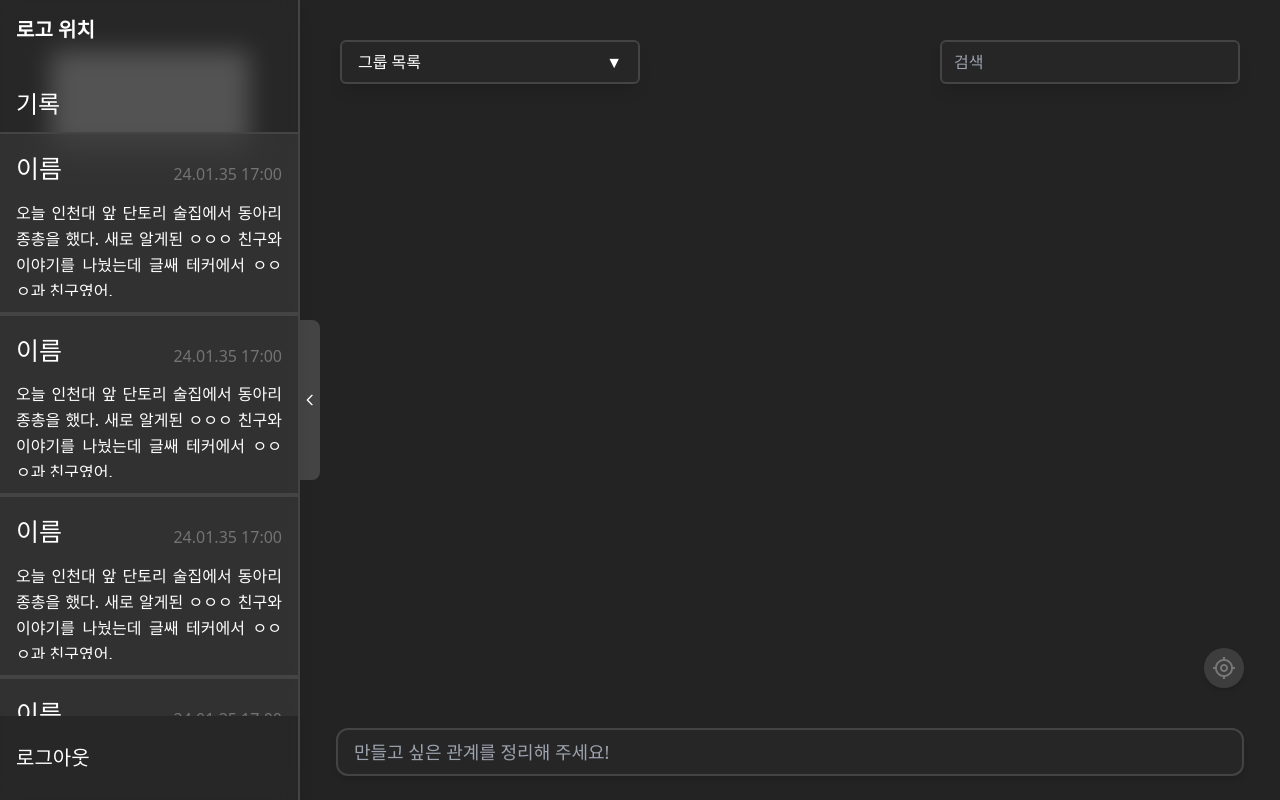
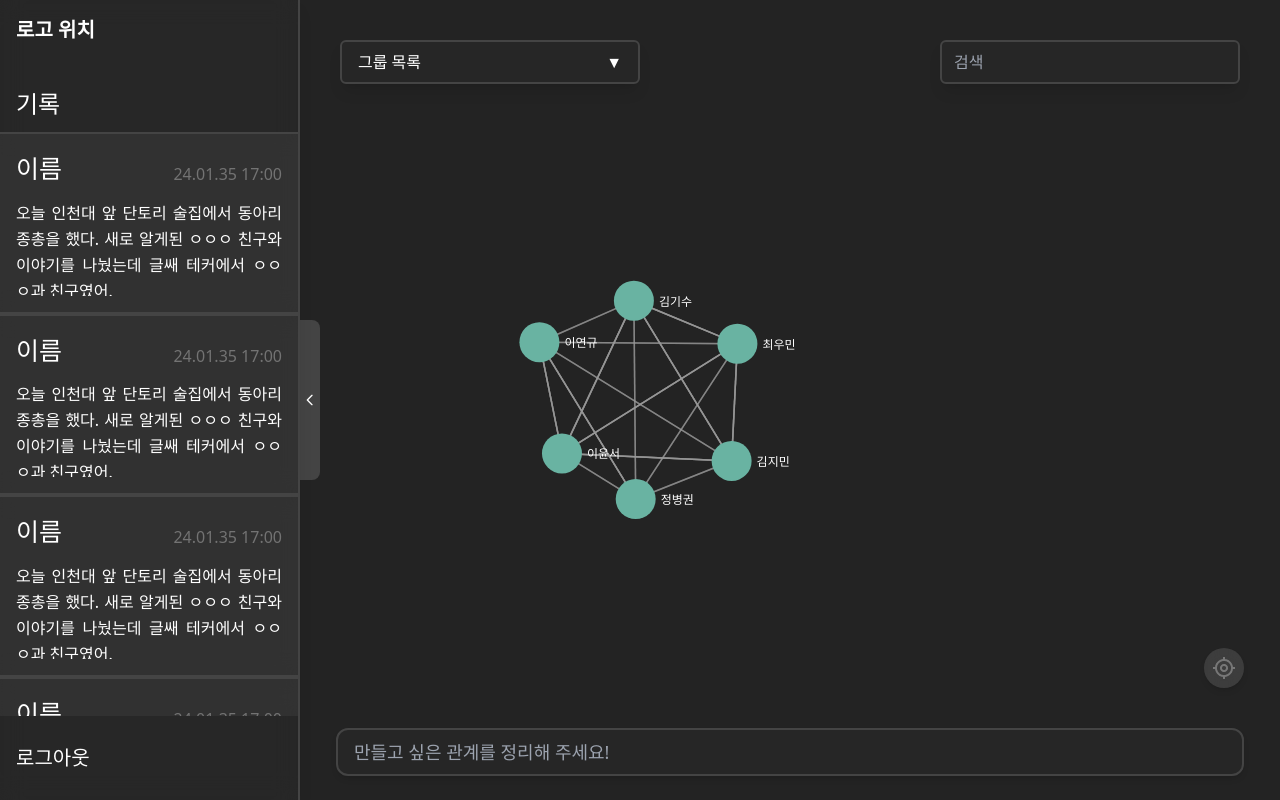
Before and after one commit to 2024-Winter-Bootcamp-Team-J/frontend, a React (Vite) app: page /main in a window 1280 px wide. Built offline with nearby package versions, Linux system fonts and the light colour scheme.

Commit message:
[feat] 메인페이지 D3.js 차트 구현 완료 및 더미 데이터 적용 완료

```diff
--- a/src/DummyData/Dummy.tsx
+++ b/src/DummyData/Dummy.tsx
@@ -1,57 +1,54 @@
 type DummyItem = {
-    profile: string;
-    name: string;
-    memo: string;
-    time: string;
-    category: string[]; // 카테고리를 배열로 정의
-};
+  profile: string
+  name: string
+  memo: string
+  time: string
+  category: string[] // 카테고리를 배열로 정의
+}
 
-
-
-
-const dummyData: DummyItem[] =[
+const dummyData: DummyItem[] = [
   {
     profile: 'https://via.placeholder.com/50',
     name: '이연규',
     memo: '누구누구랑 밥을 먹었다. 맛있었다. 근데 지금도 배가 고프다',
     time: '2025-01-13 10:00',
-      category: ['프론트앤드','리더'],
+    category: ['프론트앤드', '리더', '친구', '테커'],
   },
   {
     profile: 'https://via.placeholder.com/50',
     name: '김기수',
     memo: 'Had a meeting with Jane about project updates.',
     time: '2025-01-13 12:30',
-      category: ['백앤드'],
+    category: ['백앤드', '친구'],
   },
   {
     profile: 'https://via.placeholder.com/50',
     name: '김지민',
     memo: 'Discussed marketing strategies with Alice.',
     time: '2025-01-12 15:00',
-      category: ['백앤드'],
+    category: ['백앤드', '친구'],
   },
   {
     profile: 'https://via.placeholder.com/50',
     name: '이윤서',
     memo: 'Lunch with Bob at the new Italian restaurant.',
     time: '2025-01-12 13:00',
-      category: ['백앤드','DevOps'],
+    category: ['백앤드', 'DevOps', '친구', '테커'],
   },
   {
     profile: 'https://via.placeholder.com/50',
     name: '정병권',
     memo: 'Reviewed the design drafts Emily sent over.',
     time: '2025-01-11 16:45',
-      category: ['프론트앤드'],
+    category: ['프론트앤드', '친구'],
   },
   {
     profile: 'https://via.placeholder.com/50',
     name: '최우민',
     memo: 'Reviewed the design drafts Emily sent over.',
     time: '2025-01-11 16:45',
-        category: ['백앤드'],
+    category: ['백앤드', '친구'],
   },
-  ];
+]
 
-  export default dummyData;
+export default dummyData
--- a/src/Pages/MainPage.tsx
+++ b/src/Pages/MainPage.tsx
@@ -1,103 +1,157 @@
 import React, { useEffect, useRef, useState } from 'react'
 import * as d3 from 'd3'
+import dummyData from '../DummyData/Dummy'
 import SideMenuBar from '../modal/MainPageModal/SideMenu'
 import Typing from '../components/MainPageComponents/Typing'
 import LocationButton from '../components/MainPageComponents/locationButton'
 import Group from '../components/MainPageComponents/Groups'
 import Search from '../components/MainPageComponents/Search'
-import DummyNod from '../DummyData/DummyNod'
+
+type D3Node = d3.SimulationNodeDatum & {
+  id: string
+  group: string
+  profile: string
+  x?: number
+  y?: number
+}
+
+type Link = d3.SimulationLinkDatum<D3Node> & {
+  source: string | D3Node
+  target: string | D3Node
+}
 
 const MainPage: React.FC = () => {
   const canvasRef = useRef<SVGSVGElement | null>(null)
   const [isSidebarCollapsed, setIsSidebarCollapsed] = useState(false)
-  const [showDummyNod, setShowDummyNod] = useState(false)
+  const [nodes, setNodes] = useState<D3Node[]>([])
+  const zoomRef = useRef<d3.ZoomBehavior<SVGSVGElement, unknown> | null>(null)
+  const gRef = useRef<d3.Selection<SVGGElement, unknown, null, undefined> | null>(null)
 
   useEffect(() => {
-    const renderCanvas = () => {
     const width = window.innerWidth
     const height = window.innerHeight
 
-      const svg = d3
-        .select<SVGSVGElement, unknown>(canvasRef.current!)
-        .attr('width', width)
-        .attr('height', height)
-        .style('background-color', '#232323')
-        .call(
-          d3
+    const svg = d3.select<SVGSVGElement, unknown>(canvasRef.current!).attr('width', width).attr('height', height).style('background-color', '#232323')
+
+    const zoom = d3
       .zoom<SVGSVGElement, unknown>()
       .scaleExtent([0.5, 4])
       .on('zoom', (event) => {
-              svg.select('g').attr('transform', event.transform)
-            }),
-        )
-        .on('dblclick.zoom', null)
+        g.attr('transform', event.transform)
+      })
 
-      svg.selectAll('g').remove() // 기존 요소 제거
+    svg.call(zoom)
+    zoomRef.current = zoom
 
     const g = svg.append('g')
+    gRef.current = g
 
-      // D3로 클릭 가능한 박스 생성
-      g.append('rect')
-        .attr('x', 50)
-        .attr('y', 50)
-        .attr('width', 200)
-        .attr('height', 100)
-        .attr('fill', '#FFFFFF')
-        .attr('stroke', '#333')
-        .attr('stroke-width', 2)
-        .style('cursor', 'pointer') // 클릭 가능한 스타일
-        .on('click', () => {
-          setShowDummyNod(true) // 클릭 시 DummyNod 표시
+    const initialNodes: D3Node[] = dummyData.map((item) => ({
+      id: item.name,
+      group: item.category[0],
+      profile: item.profile,
+      x: Math.random() * width,
+      y: Math.random() * height,
+    }))
+    setNodes(initialNodes)
+
+    const links: Link[] = []
+    dummyData.forEach((item, index) => {
+      item.category.forEach((cat) => {
+        dummyData.forEach((otherItem, otherIndex) => {
+          if (index !== otherIndex && otherItem.category.includes(cat)) {
+            links.push({ source: item.name, target: otherItem.name })
+          }
         })
+      })
+    })
+
+    const simulation = d3
+      .forceSimulation<D3Node>(initialNodes)
+      .force(
+        'link',
+        d3
+          .forceLink<D3Node, Link>(links)
+          .id((d) => d.id)
+          .distance(150),
+      )
+      .force('charge', d3.forceManyBody().strength(-300))
+      .force('center', d3.forceCenter(width / 2, height / 2))
+      .on('tick', ticked)
+
+    const link = g.selectAll('line').data(links).enter().append('line').attr('stroke', '#999').attr('stroke-width', 1.5).attr('opacity', 0.6)
+
+    const node = g.selectAll('g').data(initialNodes).enter().append('g').call(d3.drag<SVGGElement, D3Node>().on('start', dragstarted).on('drag', dragged).on('end', dragended))
+
+    node
+      .append('circle')
+      .attr('r', 20)
+      .attr('fill', (d) => (d.group === '리더' ? '#ff7f0e' : '#69b3a2'))
+
+    node
+      .append('text')
+      .text((d) => d.id)
+      .attr('x', 25)
+      .attr('y', 5)
+      .attr('font-size', '12px')
+      .attr('fill', '#fff')
+
+    function ticked() {
+      link
+        .attr('x1', (d) => (d.source as D3Node).x ?? 0)
+        .attr('y1', (d) => (d.source as D3Node).y ?? 0)
+        .attr('x2', (d) => (d.target as D3Node).x ?? 0)
+        .attr('y2', (d) => (d.target as D3Node).y ?? 0)
+
+      node.attr('transform', (d) => `translate(${d.x ?? 0}, ${d.y ?? 0})`)
     }
 
-    const handleResize = () => {
-      renderCanvas()
+    function dragstarted(event: d3.D3DragEvent<SVGGElement, D3Node, D3Node>, node: D3Node) {
+      if (!event.active) simulation.alphaTarget(0.3).restart()
+      node.fx = node.x
+      node.fy = node.y
     }
 
-    renderCanvas()
-    window.addEventListener('resize', handleResize)
+    function dragged(event: d3.D3DragEvent<SVGGElement, D3Node, D3Node>, node: D3Node) {
+      node.fx = event.x
+      node.fy = event.y
+    }
+
+    function dragended(event: d3.D3DragEvent<SVGGElement, D3Node, D3Node>, node: D3Node) {
+      if (!event.active) simulation.alphaTarget(0)
+      node.fx = null
+      node.fy = null
+    }
 
     return () => {
-      window.removeEventListener('resize', handleResize)
+      svg.selectAll('*').remove()
+      simulation.stop()
     }
   }, [])
 
+  const moveToUserNode = () => {
+    const userNode = nodes.find((node) => node.id === '이연규')
+    if (userNode && gRef.current && zoomRef.current && canvasRef.current) {
+      const transform = d3.zoomIdentity.translate(window.innerWidth / 2 - (userNode.x ?? 0), window.innerHeight / 2 - (userNode.y ?? 0))
+      d3.select(canvasRef.current).call(zoomRef.current.transform, transform)
+    }
+  }
+
   return (
     <div className="relative w-screen h-screen">
-      {/* 사이드 메뉴 */}
-      <div className="fixed top-0 left-0 z-50">
+      <div className="fixed top-0 left-0 z-40">
         <SideMenuBar isCollapsed={isSidebarCollapsed} setIsCollapsed={setIsSidebarCollapsed} />
       </div>
-
-      {/* D3 캔버스 */}
       <svg ref={canvasRef} className="fixed top-0 left-0 z-10"></svg>
-
-      {/* DummyNod 중앙에 렌더링 */}
-      {showDummyNod && (
-        <div className="fixed z-40 transform -translate-x-1/2 -translate-y-1/2 top-1/2 left-1/2">
-          <DummyNod
-            onClose={() => setShowDummyNod(false)}
-          />
-        </div>
-      )}
-
-      {/* 검색창 */}
       <div className="fixed z-30 top-10 right-10">
         <Search />
       </div>
-
-      {/* 그룹 컴포넌트 */}
       <div className="fixed z-30 top-10 left-10">
         <Group isCollapsed={isSidebarCollapsed} />
       </div>
-
-      {/* 위치 버튼 */}
-      <div className={`fixed bottom-28 right-9 z-30 transition-transform`}>
-        <LocationButton />
+      <div className="fixed z-30 bottom-28 right-9">
+        <LocationButton moveToUserNode={moveToUserNode} />
       </div>
-
-      {/* 입력창 */}
       <Typing isCollapsed={isSidebarCollapsed} />
     </div>
   )
--- a/src/components/MainPageComponents/locationButton.tsx
+++ b/src/components/MainPageComponents/locationButton.tsx
@@ -1,12 +1,19 @@
-import React from 'react';
-import LocationIcon from '../../assets/LocationIcon.png';
+import React from 'react'
+import LocationIcon from '../../assets/LocationIcon.png'
 
-const LocationButton: React.FC = () => {
+type LocationButtonProps = {
+  moveToUserNode: () => void // 사용자 노드로 이동하는 함수
+}
+
+const LocationButton: React.FC<LocationButtonProps> = ({ moveToUserNode }) => {
   return (
-    <div className="flex items-center justify-center w-10 h-10 rounded-full shadow-md bg-customColor2/80 hover:bg-customColor2 background-blur-md">
+    <div
+      onClick={moveToUserNode} // 버튼 클릭 시 이동
+      className="flex items-center justify-center w-10 h-10 rounded-full shadow-md cursor-pointer bg-customColor2/80 hover:bg-customColor2 backdrop-blur-md"
+    >
       <img src={LocationIcon} alt="Location Icon" className="w-6 h-6" />
     </div>
-  );
-};
+  )
+}
 
-export default LocationButton;
+export default LocationButton
```
Lines whose indentation alone changed are shown as unchanged.
